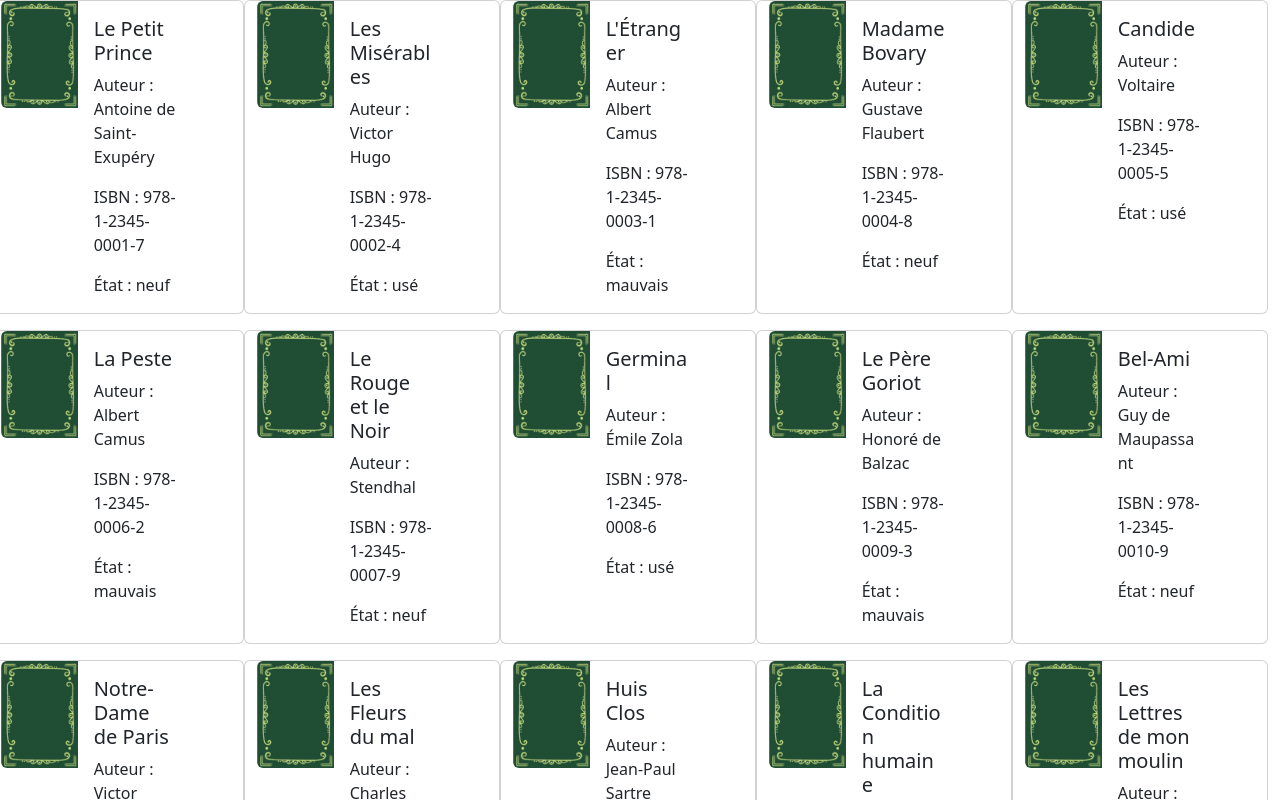
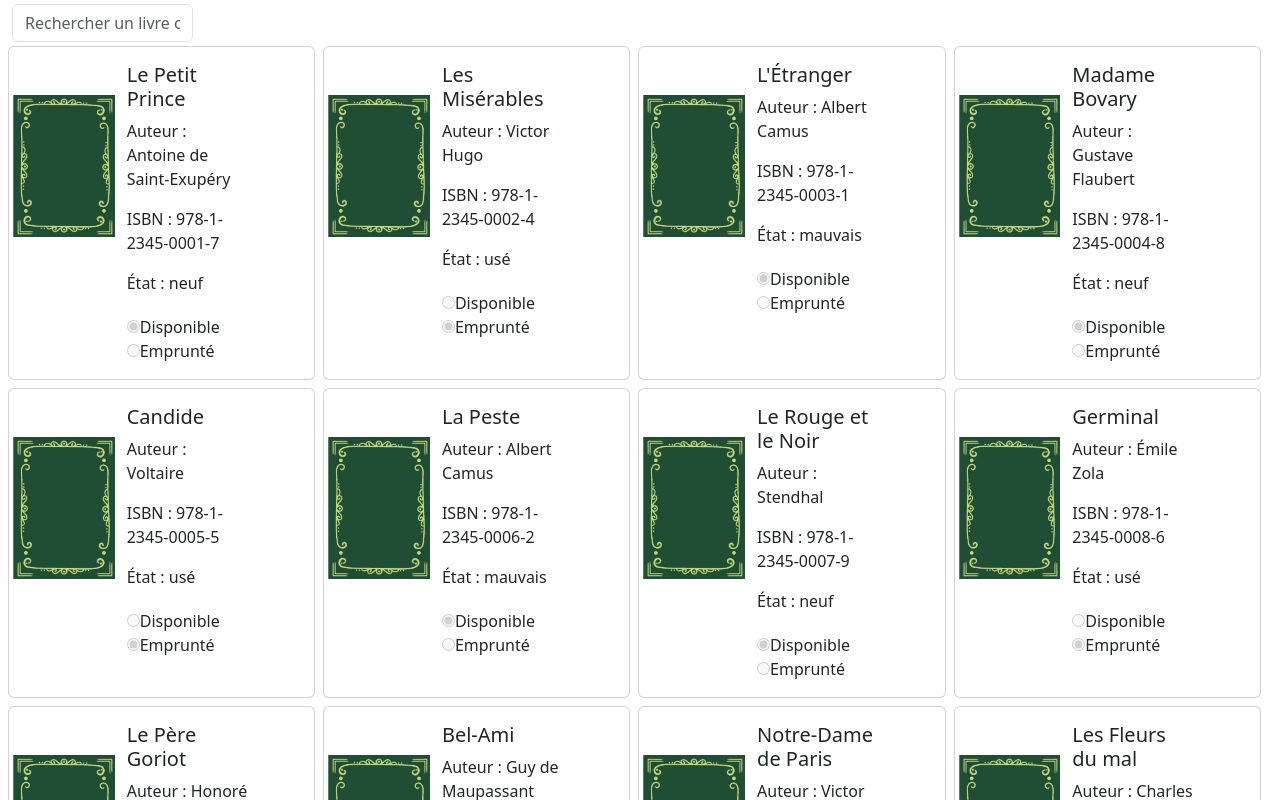
Before and after one commit to Korrighed/Biblio_App, a Vue app: page / in a window 1280 px wide. Shown: the top 800 px of the page. Built offline with nearby package versions, Linux system fonts and the light colour scheme.

Commit message:
Ajout d'une fonction de trie searchBarComponent et d'un menu radio dispoCOmponent pour la disponibilité des livres.

```diff
--- a/src/components/bookCardComponent.vue
+++ b/src/components/bookCardComponent.vue
@@ -1,43 +1,62 @@
 <script setup>
-import { ref, onMounted } from "vue";
+import { ref, onMounted, computed } from "vue";
 import axios from "axios";
+import searchBarComponent from "./searchBarComponent.vue";
+import DispoComponent from "./dispoComponent.vue";
 
-// Déclaration d'une ref pour stocker les données des livres
+
 const bookData = ref([]);
+const searchFilter = ref ('');//String from the searchBarComponent
 
 // Fonction pour récupérer les livres depuis le fichier JSON
 async function fetchBooks() {
-    const booksLinks = "./livres.json"; // Chemin vers le fichier JSON dans /public
+    const booksLinks = "./livres.json";
     try {
-        const response = await axios.get(booksLinks); // Récupère le contenu du JSON
-        bookData.value = response.data.livres; // Stocke uniquement le tableau "livres" du JSON
-        console.log("Livres chargés :", bookData.value);
+        const response = await axios.get(booksLinks);
+        bookData.value = response.data.livres;
     } catch (error) {
         console.error("Erreur lors de la récupération des livres :", error);
     }
 }
+const filteredItems = computed (() => {
+    if (searchFilter.value != '') {
+        return bookData.value.filter(livre =>
+        livre.titre.toLowerCase().includes(searchFilter.value.toLowerCase()) ||
+        livre.auteur.toLowerCase().includes(searchFilter.value.toLowerCase())
+        );
+    }
+    return bookData.value;
+})
+const handleSearch = (search) => {
+    searchFilter.value = search;
+}
 
-// Appel de la fonction au montage du composant
 onMounted(() => {
     fetchBooks();
 });
+
 </script>
 
 <template>
-    <!-- Liste des livres affichée sous forme de cartes -->
-    <div class="card mb-3" style="max-width: 20vw;" v-for="(livre, index) in bookData" :key="index">
+    <div class ="row">
+        <div class=" col-6  mt-1 align-items-start">
+            <searchBarComponent @search="handleSearch"/>
+        </div>
+    </div>
+    <div class ="row ms-1">
+        <div class="card m-1 p-0 d-grid" style="max-width: 24vw;" v-for="(livre, index) in filteredItems" :key="index">
             <div class="row g-0">
-            <!-- Section de l'image -->
                 <div class="col-md-4">
-                <img :src="livre.image || 'default-cover.jpg'" class="img-fluid rounded-start" alt="couverture">
+                    <img :src="livre.image || 'default-cover.jpg'" class="img-fluid ms-1 mt-5" alt="couverture">
                 </div>
-            <!-- Section des informations -->
                 <div class="col-md-6">
-                <div class="card-body">
+                    <div class="card-body g-0">
                         <h5 class="card-title">{{ livre.titre }}</h5>
                         <p class="card-text">Auteur : {{ livre.auteur || "Auteur inconnu" }}</p>
                         <p class="card-text">ISBN : {{ livre.ISBN }}</p>
                         <p class="card-text">État : {{ livre.etat }}</p>
+                        <DispoComponent :emprunt="livre.emprunt" />
+                    </div>
                 </div>
             </div>
         </div>
--- /dev/null
+++ b/src/components/dispoComponent.vue
@@ -0,0 +1,27 @@
+<template>
+    <label class ="flex flex-nowrap mt-1">
+        <input type="radio" value="disponible" :checked="isDisponible" disabled />
+        <span class="whitespace-nowrap">Disponible</span>
+    </label>
+    <label class ="flex flex-nowrap">
+        <input type="radio" value="emprunte" :checked="isEmprunte" disabled />
+        <span class="whitespace-nowrap">Emprunté</span>
+    </label>
+</template>
+
+<script setup>
+
+import { computed } from "vue";
+
+const { emprunt } = defineProps({
+  emprunt: {
+    type: String,
+    required: true,
+  },
+});
+
+console.log("Prop emprunt reçue :", emprunt);
+const isDisponible = computed(() => emprunt !== "oui");
+const isEmprunte = computed(() => emprunt === "oui");
+
+</script>
--- /dev/null
+++ b/src/components/searchBarComponent.vue
@@ -0,0 +1,25 @@
+<template>
+<div class="container">
+    <div class="row">
+        <div class="col-md-4 align-self-start">
+            <form action="" class="search-form">
+                <div class="form-group has-feedback">
+                    <input type="text" @input="search" class="form-control" name="search" id="search" placeholder="Rechercher un livre ou auteur">
+            	</div>
+            </form>
+        </div>
+    </div>
+</div>
+</template>
+
+<script setup>
+
+const emit = defineEmits(['search']);
+
+const search = (e) => {
+    const query = e.target.value.trim();
+    emit('search', query);
+};
+
+
+</script>
```
Also changed, not shown: 1 other file (tests, documents, lock files or other folders). Lines whose indentation alone changed are shown as unchanged.
